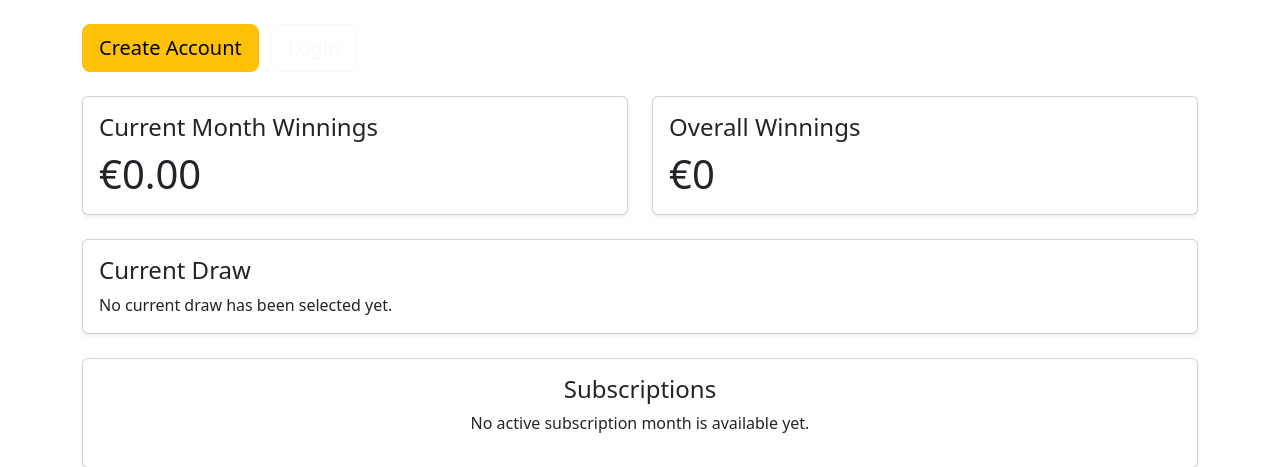
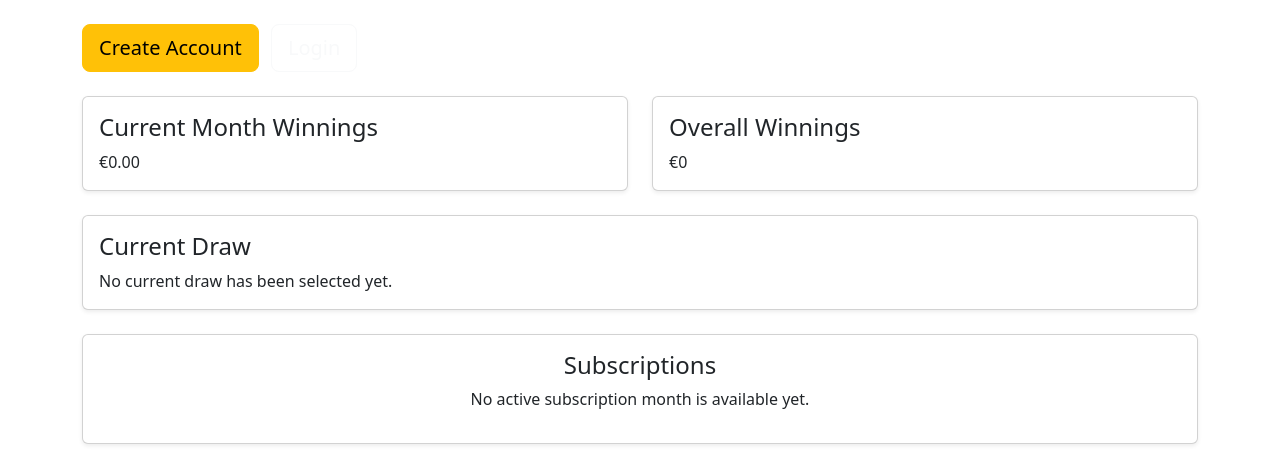
Before and after one commit to EmcioN/Midas-lotto, a Django app: page / in a window 1280 px wide. Shown: the part 56-523 px from the top of the page. Run offline with Django 5.2, Linux system fonts and the light colour scheme; data that the repository does not hold is empty.

Commit message:
Improve homepage winnings cards with styling

```diff
--- a/core/templates/core/home.html
+++ b/core/templates/core/home.html
@@ -18,9 +18,9 @@
 <section class="row g-4 mb-4">
     <div class="col-md-6">
         <div class="card shadow-sm h-100">
-            <div class="card-body">
-                <h2 class="h4">Current Month Winnings</h2>
-                <p class="display-6 mb-0">
+            <div class="card-body stats-card">
+                <h2 class="section-title h4">Current Month Winnings</h2>
+                <p class="stats-value mb-0">
                     €{{ latest_month.total_winnings|default:"0.00" }}
                 </p>
             </div>
@@ -28,9 +28,9 @@
     </div>
     <div class="col-md-6">
         <div class="card shadow-sm h-100">
-            <div class="card-body">
-                <h2 class="h4">Overall Winnings</h2>
-                <p class="display-6 mb-0">€{{ overall_winnings }}</p>
+            <div class="card-body stats-card">
+                <h2 class="section-title h4">Overall Winnings</h2>
+                <p class="stats-value mb-0">€{{ overall_winnings }}</p>
             </div>
         </div>
     </div>
```
